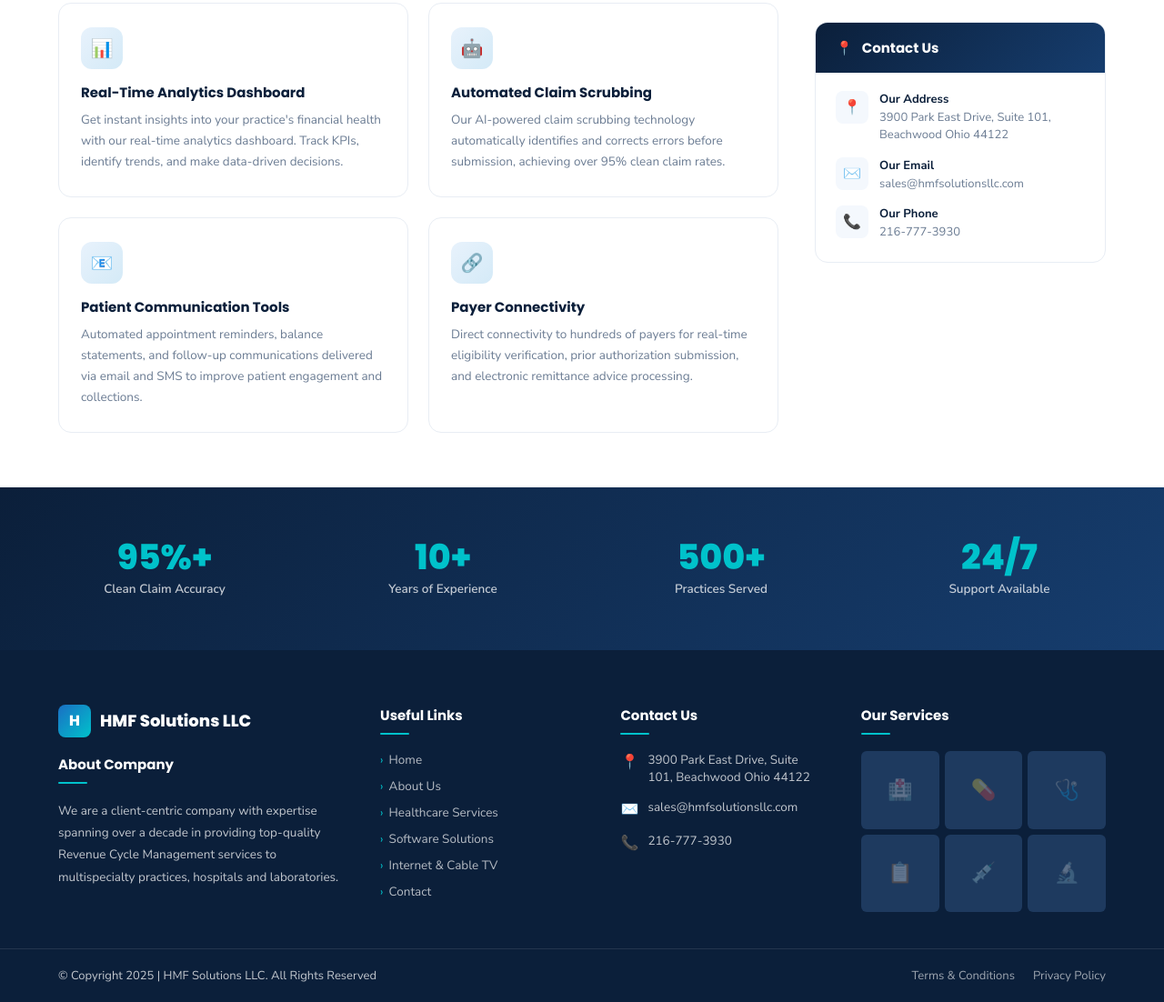
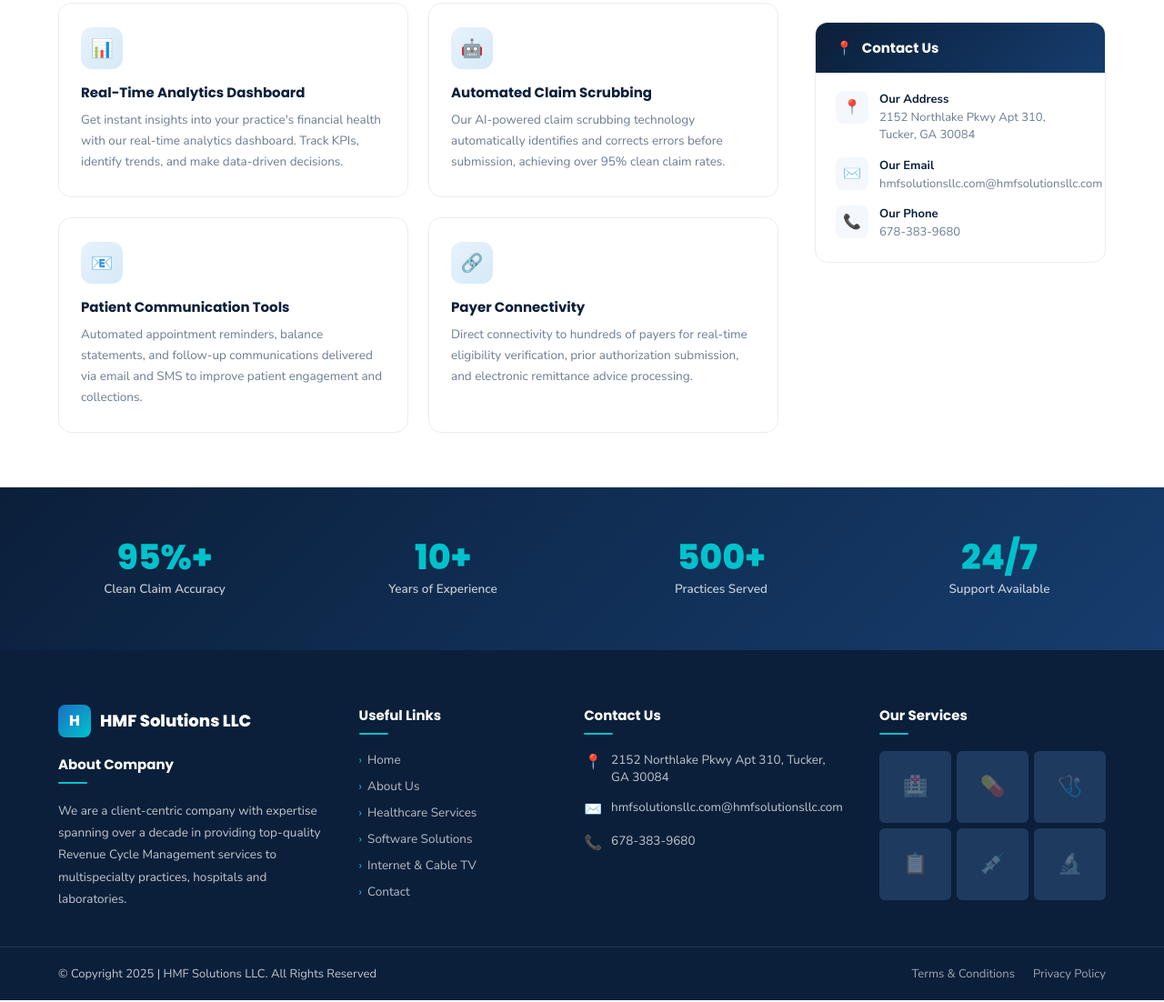
Before and after one commit to tabishshoaib704-code/hmfsolutionllc, a plain HTML site: page software.html in a window 1280 px wide. Shown: the part 1199-2301 px from the top of the page at 91% size. Drawn offline with Linux system fonts and the light colour scheme.

Commit message:
Add files via upload

```diff
--- a/components.js
+++ b/components.js
@@ -3,8 +3,8 @@
   return `
   <div class="topbar">
     <div class="topbar-inner">
-      <span>✉️ sales@hmfsolutionsllc.com</span>
-      <a href="tel:+12167773930">📞 Call Us: 216 777 3930</a>
+      <span>✉️ hmfsolutionsllc.com@hmfsolutionsllc.com</span>
+      <a href="tel:+16783839680">📞 Call Us: 678 383 9680</a>
     </div>
   </div>
   <nav>
@@ -61,9 +61,9 @@
       </div>
       <div class="footer-col">
         <h4>Contact Us</h4>
-        <div class="footer-contact-row"><span class="ico">📍</span><span>3900 Park East Drive, Suite 101, Beachwood Ohio 44122</span></div>
-        <div class="footer-contact-row"><span class="ico">✉️</span><span>sales@hmfsolutionsllc.com</span></div>
-        <div class="footer-contact-row"><span class="ico">📞</span><span>216-777-3930</span></div>
+        <div class="footer-contact-row"><span class="ico">📍</span><span>2152 Northlake Pkwy Apt 310, Tucker, GA 30084</span></div>
+        <div class="footer-contact-row"><span class="ico">✉️</span><span>hmfsolutionsllc.com@hmfsolutionsllc.com</span></div>
+        <div class="footer-contact-row"><span class="ico">📞</span><span>678-383-9680</span></div>
       </div>
       <div class="footer-col">
         <h4>Our Services</h4>
--- a/software.html
+++ b/software.html
@@ -57,9 +57,9 @@
     <div class="sidebar-card">
       <div class="sidebar-card-header"><span>📍</span> Contact Us</div>
       <div class="contact-info">
-        <div class="contact-row"><div class="contact-icon">📍</div><div><strong>Our Address</strong><p>3900 Park East Drive, Suite 101,<br>Beachwood Ohio 44122</p></div></div>
-        <div class="contact-row"><div class="contact-icon">✉️</div><div><strong>Our Email</strong><p>sales@hmfsolutionsllc.com</p></div></div>
-        <div class="contact-row"><div class="contact-icon">📞</div><div><strong>Our Phone</strong><p>216-777-3930</p></div></div>
+        <div class="contact-row"><div class="contact-icon">📍</div><div><strong>Our Address</strong><p>2152 Northlake Pkwy Apt 310,<br>Tucker, GA 30084</p></div></div>
+        <div class="contact-row"><div class="contact-icon">✉️</div><div><strong>Our Email</strong><p>hmfsolutionsllc.com@hmfsolutionsllc.com</p></div></div>
+        <div class="contact-row"><div class="contact-icon">📞</div><div><strong>Our Phone</strong><p>678-383-9680</p></div></div>
       </div>
     </div>
   </aside>
```
Also changed, not shown: contact.html (+4 -4 lines), healthcare.html (+3 -3 lines), internet-services.html (+2 -2 lines).
